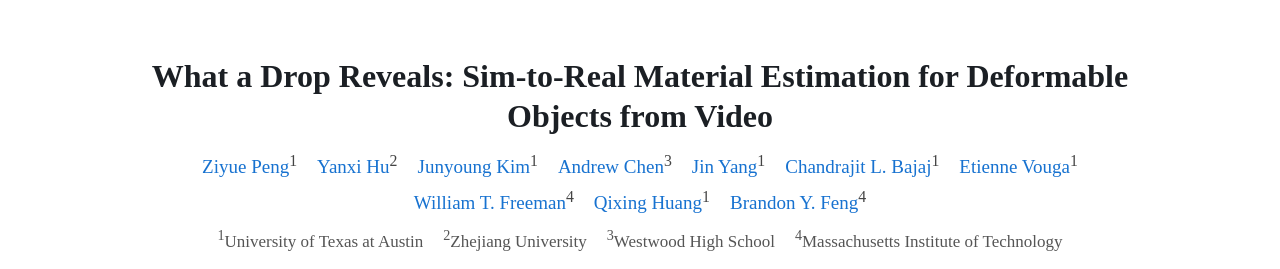
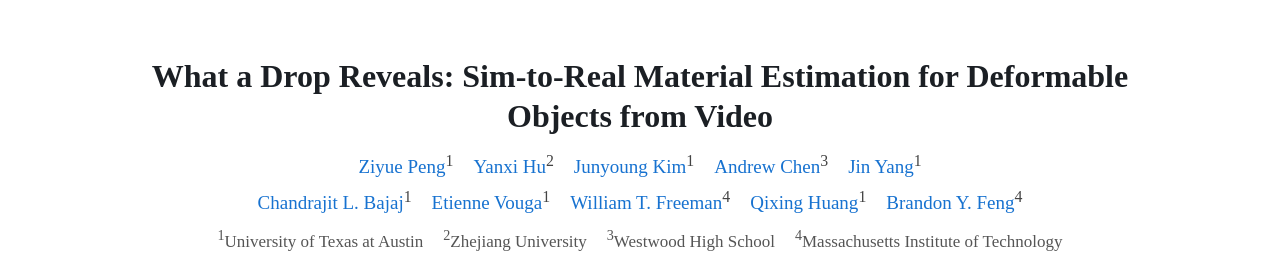
Before and after one commit to bjxdw/PhysReader, a plain HTML site: page index.html in a window 1280 px wide. Shown: the top 269 px of the page. Drawn offline with Linux system fonts and the light colour scheme.

Commit message:
Authors in two rows of five
Co-Authored-By: Claude Opus 5.5 <noreply@anthropic.com>

```diff
--- a/index.html
+++ b/index.html
@@ -54,7 +54,7 @@ pre.bib{background:#f4f5f6;padding:12px 14px;font-size:14px;line-height:1.4;over
 </style></head>
 <body><div class="col">
 <h1>What a Drop Reveals: Sim-to-Real Material Estimation for Deformable Objects from Video</h1>
-<div class="authors"><span class="au"><a href="https://bjxdw.github.io/">Ziyue Peng</a><sup>1</sup></span><span class="au"><a href="https://bjxdw.github.io/PhysReader/">Yanxi Hu</a><sup>2</sup></span><span class="au"><a href="https://bjxdw.github.io/PhysReader/">Junyoung Kim</a><sup>1</sup></span><span class="au"><a href="https://bjxdw.github.io/PhysReader/">Andrew Chen</a><sup>3</sup></span><span class="au"><a href="https://sites.utexas.edu/yang/">Jin Yang</a><sup>1</sup></span><span class="au"><a href="https://www.cs.utexas.edu/~bajaj/cvc/">Chandrajit L. Bajaj</a><sup>1</sup></span><span class="au"><a href="https://www.cs.utexas.edu/~evouga/">Etienne Vouga</a><sup>1</sup></span><span class="au"><a href="https://billf.mit.edu/">William T. Freeman</a><sup>4</sup></span><span class="au"><a href="https://www.cs.utexas.edu/~huangqx/">Qixing Huang</a><sup>1</sup></span><span class="au"><a href="https://brandonyfeng.github.io/">Brandon Y. Feng</a><sup>4</sup></span></div>
+<div class="authors"><div><span class="au"><a href="https://bjxdw.github.io/">Ziyue Peng</a><sup>1</sup></span><span class="au"><a href="https://bjxdw.github.io/PhysReader/">Yanxi Hu</a><sup>2</sup></span><span class="au"><a href="https://bjxdw.github.io/PhysReader/">Junyoung Kim</a><sup>1</sup></span><span class="au"><a href="https://bjxdw.github.io/PhysReader/">Andrew Chen</a><sup>3</sup></span><span class="au"><a href="https://sites.utexas.edu/yang/">Jin Yang</a><sup>1</sup></span></div><div><span class="au"><a href="https://www.cs.utexas.edu/~bajaj/cvc/">Chandrajit L. Bajaj</a><sup>1</sup></span><span class="au"><a href="https://www.cs.utexas.edu/~evouga/">Etienne Vouga</a><sup>1</sup></span><span class="au"><a href="https://billf.mit.edu/">William T. Freeman</a><sup>4</sup></span><span class="au"><a href="https://www.cs.utexas.edu/~huangqx/">Qixing Huang</a><sup>1</sup></span><span class="au"><a href="https://brandonyfeng.github.io/">Brandon Y. Feng</a><sup>4</sup></span></div></div>
 <div class="affils"><span><sup>1</sup>University of Texas at Austin</span><span><sup>2</sup>Zhejiang University</span><span><sup>3</sup>Westwood High School</span><span><sup>4</sup>Massachusetts Institute of Technology</span></div>
 <div style="height:16px"></div>
 <video class="full" src="video.mp4" controls preload="metadata" poster="web_media/video_poster.jpg"></video>
```
